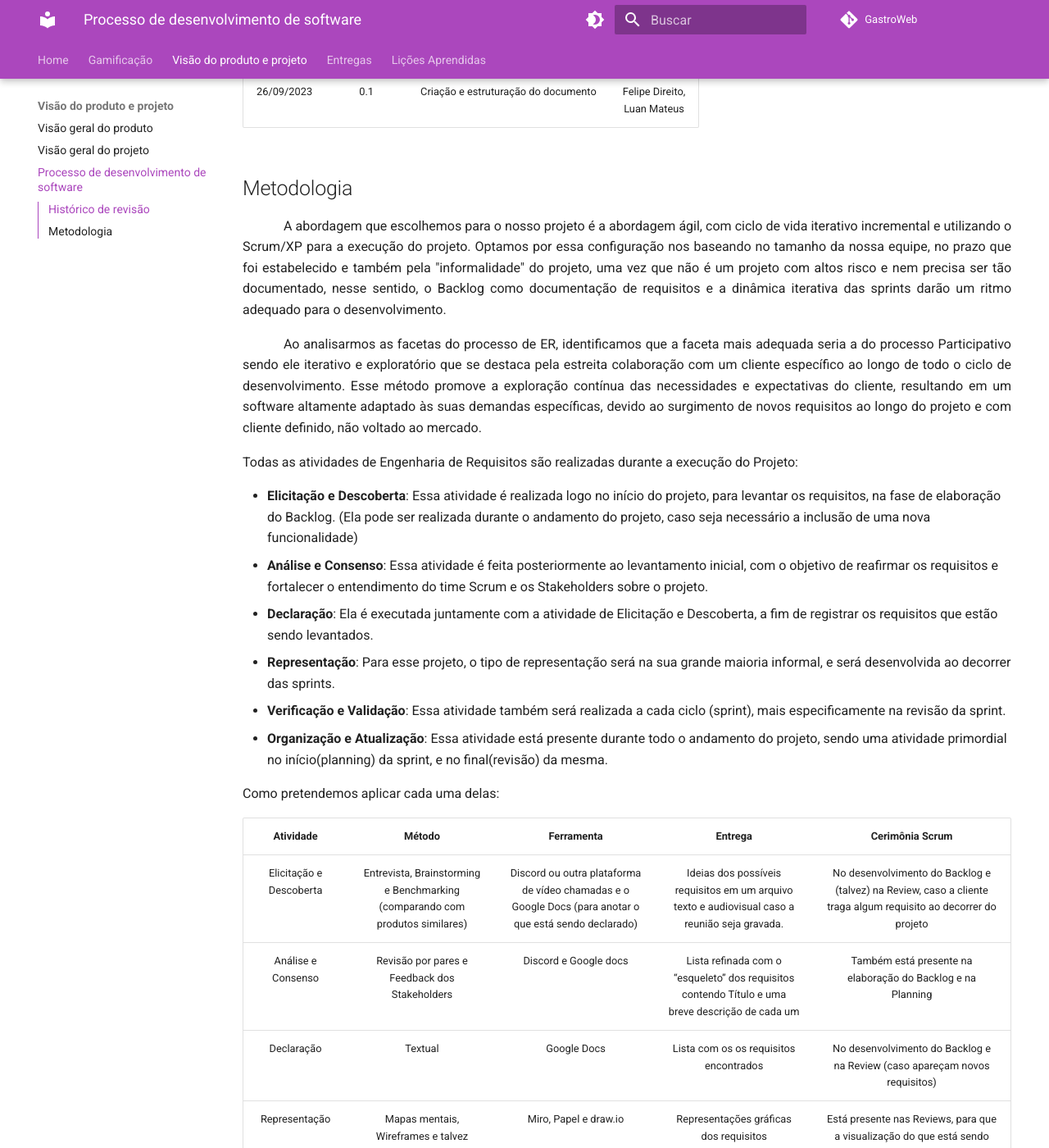
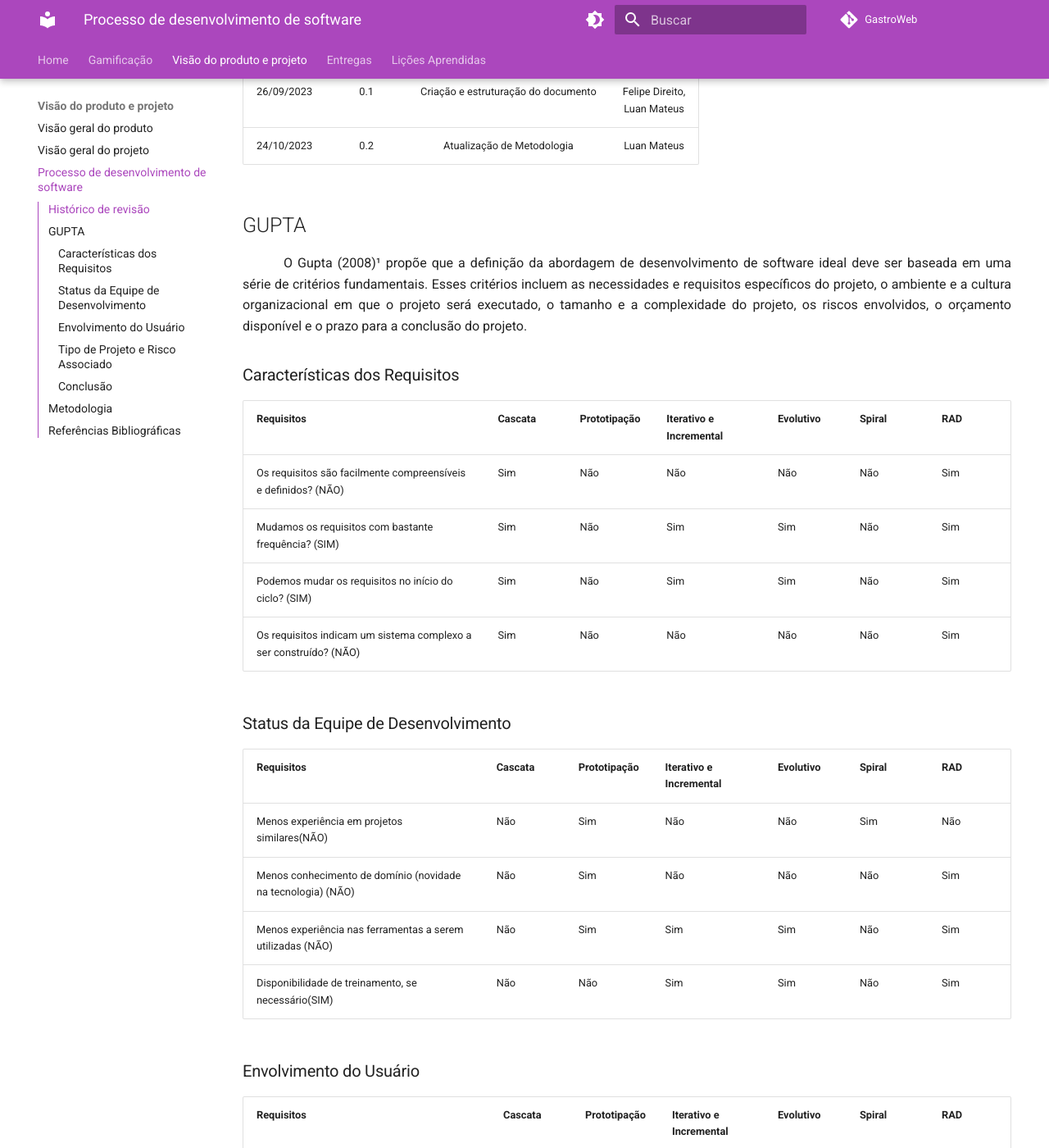
Before and after one commit to mdsreq-fga-unb/2023.2-GastroWeb, an MkDocs documentation site: the page built from docs/visao-produto-projeto/processo-de-desenvolvimento-de-software.md, in a window 1280 px wide and 1400 px high, scrolled down 235 px. Shown: the whole window at 82% size. Built offline with MkDocs 1.6.1 and Material for MkDocs 9.7.7, drawn with Linux system fonts in a browser that asks for light colours; comment, search, counter and statistics services are not loaded; some of the changed text lies outside the part shown.

Commit message:
update: atualização da metodologia com Gupta

```diff
--- a/docs/visao-produto-projeto/processo-de-desenvolvimento-de-software.md
+++ b/docs/visao-produto-projeto/processo-de-desenvolvimento-de-software.md
@@ -3,6 +3,61 @@
 |    Data    | Versão |                     Descrição                      |                                Autor(es)                                 |
 | :--------: | :----: | :------------------------------------------------: | :----------------------------------------------------------------------: |
 | 26/09/2023 |  0.1   |        Criação e estruturação do documento         | Felipe Direito, </br> Luan Mateus |
+| 24/10/2023 |  0.2   |        Atualização de Metodologia         | Luan Mateus |
+
+## GUPTA
+
+<p style="text-indent: 50px;text-align: justify;"> O Gupta (2008)¹ propõe que a definição da abordagem de desenvolvimento de software ideal deve ser baseada em uma série de critérios fundamentais. Esses critérios incluem as necessidades e requisitos específicos do projeto, o ambiente e a cultura organizacional em que o projeto será executado, o tamanho e a complexidade do projeto, os riscos envolvidos, o orçamento disponível e o prazo para a conclusão do projeto.
+</p>
+
+### Características dos Requisitos
+
+| Requisitos | Cascata | Prototipação | Iterativo e Incremental | Evolutivo | Spiral | RAD |
+| --- | --- | --- | --- | --- | --- | --- |
+| Os requisitos são facilmente compreensíveis e definidos? (NÃO) | Sim | Não | Não | Não | Não | Sim |
+| Mudamos os requisitos com bastante frequência? (SIM) | Sim | Não | Sim | Sim | Não | Sim |
+| Podemos mudar os requisitos no início do ciclo? (SIM) | Sim | Não | Sim | Sim | Não | Sim |
+| Os requisitos indicam um sistema complexo a ser construído? (NÃO) | Sim | Não | Não | Não | Não | Sim |
+
+### Status da Equipe de Desenvolvimento
+
+| Requisitos | Cascata | Prototipação | Iterativo e Incremental | Evolutivo | Spiral | RAD |
+| --- | --- | --- | --- | --- | --- | --- |
+| Menos experiência em projetos similares(NÃO) | Não | Sim | Não | Não | Sim | Não |
+| Menos conhecimento de domínio (novidade na tecnologia) (NÃO) | Não | Sim | Não | Não | Não | Sim |
+| Menos experiência nas ferramentas a serem utilizadas (NÃO) | Não | Sim | Sim | Sim | Não | Sim |
+| Disponibilidade de treinamento, se necessário(SIM) | Não | Não | Sim | Sim | Não | Sim |
+
+### Envolvimento do Usuário
+
+| Requisitos | Cascata | Prototipação | Iterativo e Incremental | Evolutivo | Spiral | RAD |
+| --- | --- | --- | --- | --- | --- | --- |
+| Envolvimento do usuário em todas as fases (SIM) | Sim | Não | Sim | Sim | Sim | Não |
+| Participação limitada do usuário(NÃO) | Sim | Não | Sim | Sim | Sim | Não |
+| O usuário não tem experiência prévia de participação em projeto semelhante(SIM) | Não | Sim | Sim | Sim | Sim | Não |
+| Os usuários são especialistas no domínio do problema (NÃO) | Sim | Não | Não | Sim | Sim | Não |
+
+### Tipo de Projeto e Risco Associado
+
+| Requisitos | Cascata | Prototipação | Iterativo e Incremental | Evolutivo | Spiral | RAD |
+| --- | --- | --- | --- | --- | --- | --- |
+| O projeto é aprimoramento do sistema existente (SIM) | Sim | Sim | Não | Não | Sim | Não |
+| O financiamento é estável para o projeto(SIM) | Sim | Sim | Não | Não | Não | Sim |
+| Altos requisitos de confiabilidade(SIM) | Não | Não | Sim | Sim | Sim | Não |
+| Cronograma do projeto apertado(SIM) | Não | Sim | Sim | Sim | Sim | Sim |
+| Uso de componentes reutilizáveis(NÃO) | Sim | Não | Sim | Sim | Não | Não |
+| Os recursos (tempo, dinheiro, pessoas etc.) são escassos?(SIM) | Não | Sim | Não | Não | Sim | Não |
+
+### Conclusão
+
+- Cascata: 8
+- Prototipação: 10
+- **Iterativo e Incremental: 12**
+- Evolutivo: 11
+- Spiral: 11
+- RAD: 9
+
+<p style="text-indent: 50px;text-align: justify;"> Ao analisar cada uma das perguntas no contexto atual do projeto, obtivemos o resultado da metodologia Iterativo e Incremental. Essa é uma metodologia ágil e permite o desenvolvimento iterativo do software, com entregas incrementais ao longo do tempo. Ela se baseia na colaboração intensa entre a equipe de desenvolvimento e os stakeholders do projeto.</p>
 
 ## Metodologia
 
@@ -31,3 +86,7 @@ Como pretendemos aplicar cada uma delas:
 | Representação |  Mapas mentais, Wireframes e talvez alguns diagramas de casos de uso   |        Miro, Papel e draw.io         | Representações gráficas dos requisitos | Está presente nas Reviews, para que a visualização do que está sendo feito seja mais clara, tanto para o time de desenvolvimento quanto para o cliente |
 | Verificação e Validação |  Rastreamento dos requisitos, prototipagem e testes (aceitação, sistema, unitários, end to end..)   |        Matriz de rastreabilidade (Com auxílio do Google Sheets), Figma e o próprio VS Code         | Aprovação ou não de algum requisito, e o Feedback do que precisa ser evoluído | Review e na Retrospectiva |
 | Organização e Atualização |  Product Backlog e User Story Mapping   |        Google Docs e Miro         | Backlog (sempre atualizado) e o mapa de histórias | Está presente no desenvolvimento do Backlog e nas Plannings |
+
+## Referências Bibliográficas
+
+> ¹ GUPTA, S. Managing Iterative Software Development Projects. Auerbach Publications, 2008.</br>
```
Also changed, not shown: site/search/search_index.json, site/sitemap.xml, site/visao-produto-projeto/processo-de-desenvolvimento-de-software/index.html, site/visao-produto-projeto/visao-produto/index.html, 1 other file.
